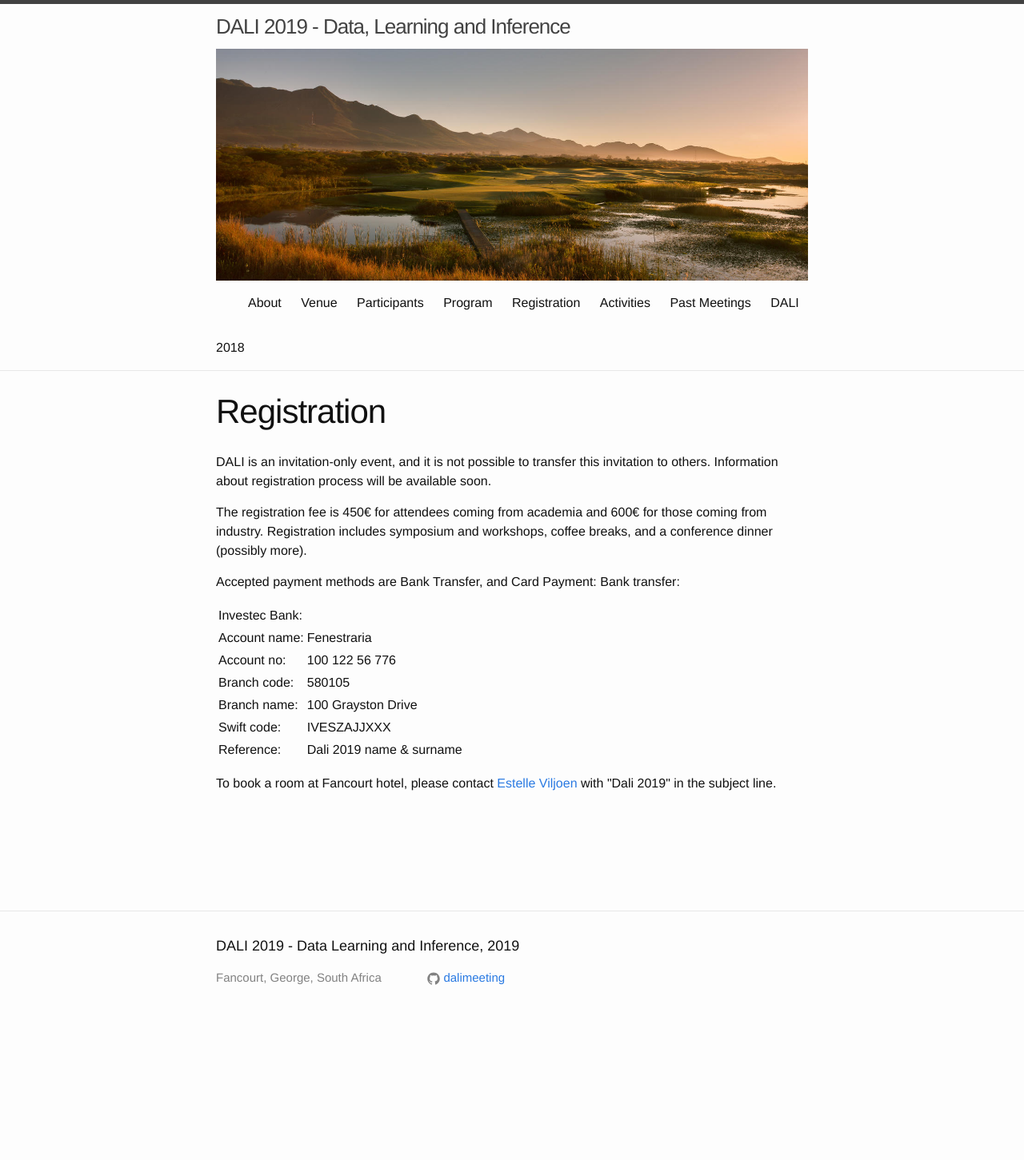
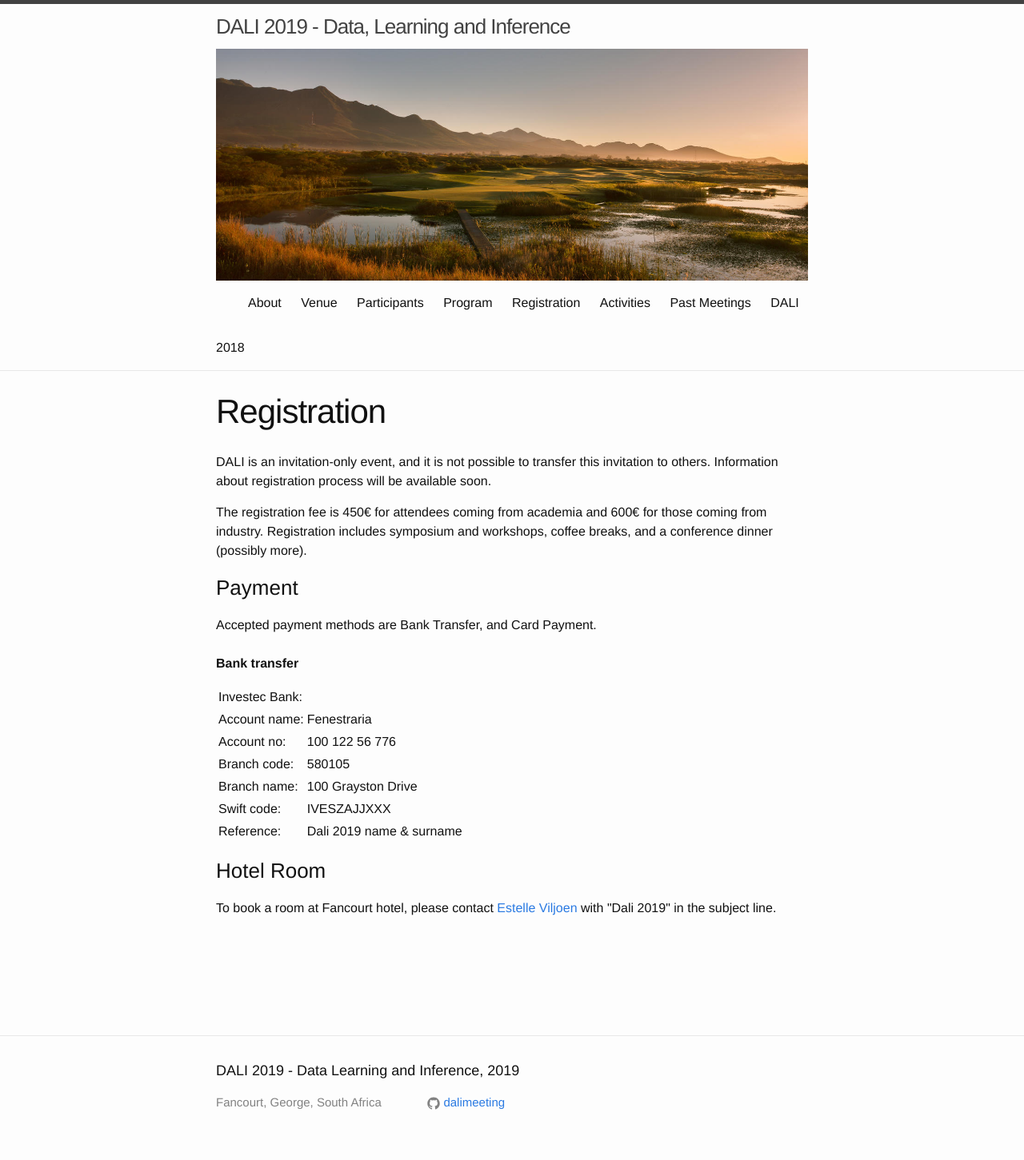
Before and after one commit to dalimeeting/dalimeeting.github.io, a Jekyll site: the page built from registration.html, in a window 1280 px wide. Shown: the whole page at 80% size. Built offline with Jekyll 4.4.1, drawn with Linux system fonts in a browser that asks for light colours; before the commit the page ends 1295 px from its top, so only the background shows below that.

Commit message:
Update registration.html

```diff
--- a/_layouts/registration.html
+++ b/_layouts/registration.html
@@ -8,10 +8,13 @@ layout: page
   <p>The registration fee is 450€ for attendees coming from academia and 600€ for those coming from industry.
   Registration includes symposium and workshops, coffee breaks, and a conference dinner (possibly more).</p>
 
-  <p>Accepted payment methods are Bank Transfer, and Card Payment:
+  <h3>Payment</h3>
 
-  Bank transfer:
+  <p>Accepted payment methods are Bank Transfer, and Card Payment.
+    <br><br>
 
+  <strong>Bank transfer</strong>
+  <br>
   <table>
   <tr><td>Investec Bank:</td><td></td></tr>
   <tr><td>Account name:</td><td>Fenestraria</td></tr>
@@ -24,6 +27,7 @@ layout: page
 
   </p>
 
+  <h3>Hotel Room</h3>
   <p>To book a room at Fancourt hotel, please contact <a href="mailto:estellev@fancourt.co.za">Estelle Viljoen</a> with "Dali 2019" in the subject line.</p>
   <br><br><br>
 
```
